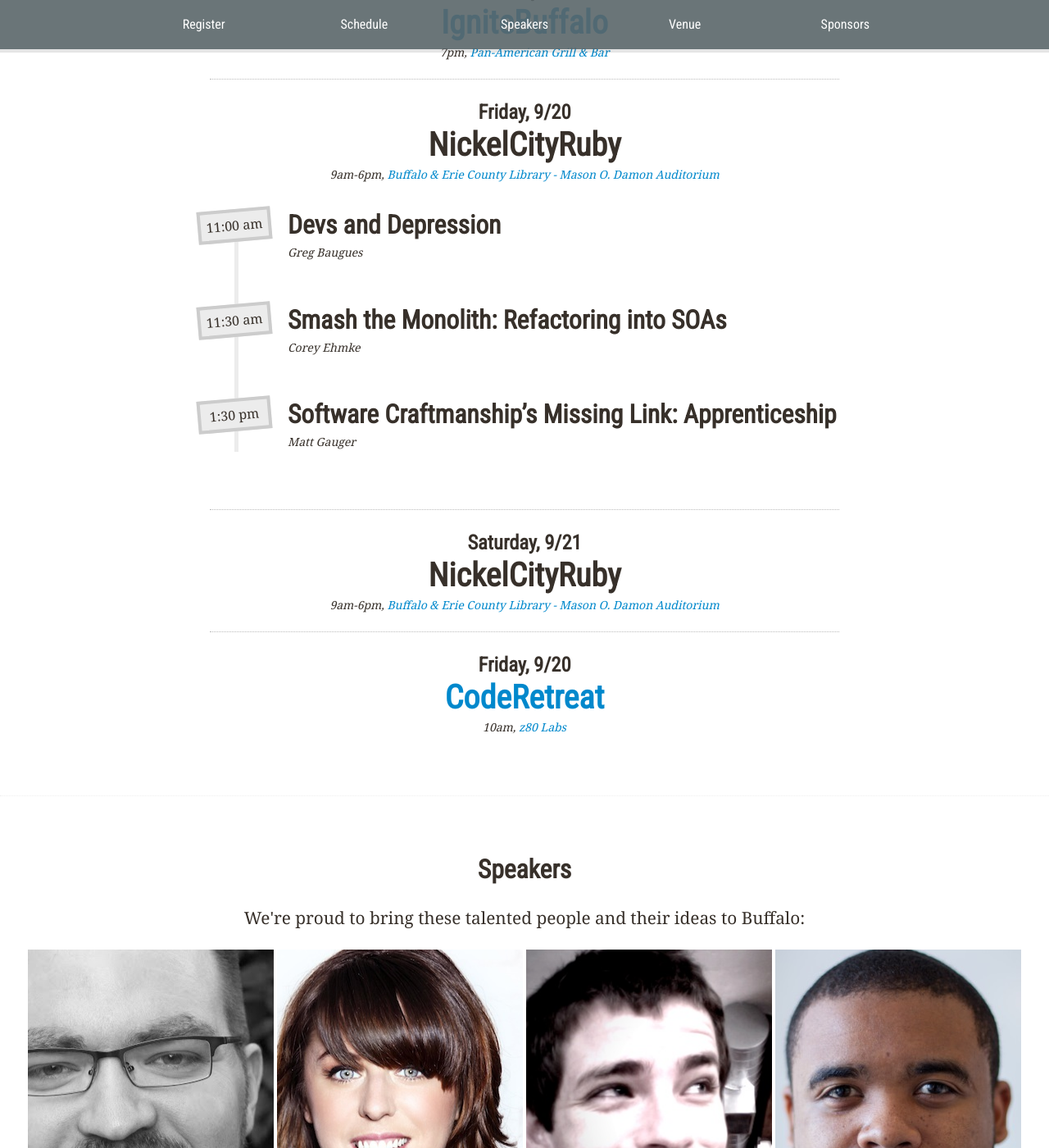
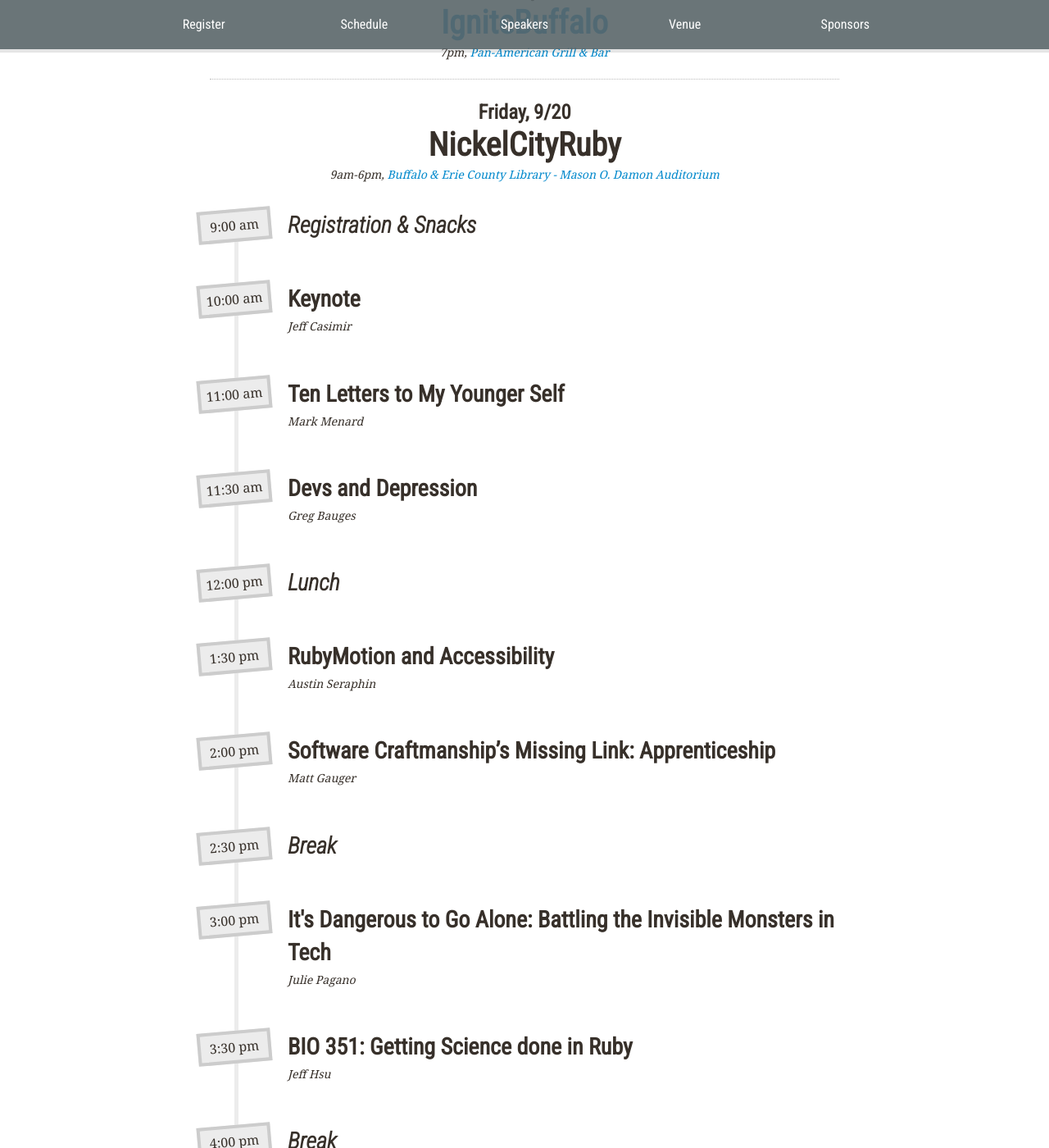
Before and after one commit to nysmakers/nysmakers.github.io, a Jekyll site: the page built from index.html, in a window 1280 px wide and 1400 px high, scrolled down 1155 px. Shown: the whole window at 82% size. Built offline with Jekyll 4.4.1, drawn with Linux system fonts in a browser that asks for light colours; comment, search, counter and statistics services are not loaded; some of the changed text lies outside the part shown.

Commit message:
Friday Schedule

```diff
--- a/index.html
+++ b/index.html
@@ -51,23 +51,78 @@
         <p>9am-6pm, <a href="http://goo.gl/maps/QbquQ">Buffalo &amp; Erie County Library - Mason O. Damon Auditorium</a></p>
 
         <div class="fullschedule">
+          <div class="slot break">
+            <span class="time">9:00 am</span>
+            <h2>Registration & Snacks</h2>
+          </div>
+
+          <div class="slot">
+            <span class="time">10:00 am</span>
+            <h2>Keynote</h2>
+            <p>Jeff Casimir</p>
+          </div>
 
           <div class="slot">
             <span class="time">11:00 am</span>
-            <h2>Devs and Depression</h2>
-            <p>Greg Baugues</p>
+            <h2>Ten Letters to My Younger Self</h2>
+            <p>Mark Menard</p>
           </div>
 
           <div class="slot">
             <span class="time">11:30 am</span>
-            <h2>Smash the Monolith: Refactoring into SOAs</h2>
-            <p>Corey Ehmke</p>
+            <h2>Devs and Depression</h2>
+            <p>Greg Bauges</p>
+          </div>
+
+          <div class="slot break">
+            <span class="time">12:00 pm</span>
+            <h2>Lunch</h2>
           </div>
 
           <div class="slot">
             <span class="time">1:30 pm</span>
+            <h2>RubyMotion and Accessibility</h2>
+            <p>Austin Seraphin</p>
+          </div>
+
+          <div class="slot">
+            <span class="time">2:00 pm</span>
             <h2>Software Craftmanship’s Missing Link: Apprenticeship</h2>
             <p>Matt Gauger</p>
+          </div>
+
+          <div class="slot break">
+            <span class="time">2:30 pm</span>
+            <h2>Break</h2>
+          </div>
+
+          <div class="slot">
+            <span class="time">3:00 pm</span>
+            <h2>It's Dangerous to Go Alone: Battling the Invisible Monsters in Tech</h2>
+            <p>Julie Pagano</p>
+          </div>
+
+          <div class="slot">
+            <span class="time">3:30 pm</span>
+            <h2>BIO 351: Getting Science done in Ruby</h2>
+            <p>Jeff Hsu</p>
+          </div>
+
+          <div class="slot break">
+            <span class="time">4:00 pm</span>
+            <h2>Break</h2>
+          </div>
+
+          <div class="slot">
+            <span class="time">4:15 pm</span>
+            <h2>Keynote</h2>
+            <p>Zach Holman</p>
+          </div>
+
+          <div class="slot">
+            <span class="time">7:00 pm</span>
+            <h2>GitHub Drinkup</h2>
+            <p><a href="http://www.thecenturygrill.com/">Century Grill</a></p>
           </div>
         </div>
 
--- a/stylesheets/responsive.css
+++ b/stylesheets/responsive.css
@@ -34,7 +34,7 @@
   color: #37302a;
   background: #fff;
   font: normal 100%/1.4 sans-serif;
-  font-family: 'Noto Serif', georgia, serif; }
+  font-family: "Noto Serif", georgia, serif; }
 
 #nav,
 #nav * {
@@ -121,7 +121,7 @@
   text-shadow: 1px 1px 1px white; }
 
 h1, h2, h3, h4, h5, h6, nav {
-  font-family: 'Roboto Condensed', Helvetica, sans-serif; }
+  font-family: "Roboto Condensed", Helvetica, sans-serif; }
 
 #nav {
   position: fixed;
@@ -178,7 +178,7 @@
 #schedule li {
   padding: 0px 0px 20px 0px;
   width: 60%;
-  border-top: 1px dotted #BBB; }
+  border-top: 1px dotted #bbbbbb; }
 #schedule .intro {
   font-style: normal; }
 #schedule h2 {
@@ -201,20 +201,24 @@
     #schedule .fullschedule {
       border-left: none;
       margin-left: 0; } }
+  #schedule .fullschedule .break h2 {
+    font-size: 24px;
+    font-style: italic; }
   #schedule .fullschedule .slot {
     position: relative;
     padding-left: 60px;
     margin-bottom: 50px; }
     @media screen and (max-width: 780px) {
       #schedule .fullschedule .slot {
-        padding-left: 10px; } }
+        padding-left: 10px;
+        margin-bottom: 20px; } }
     #schedule .fullschedule .slot .time {
       text-align: center;
       position: absolute;
       left: -50px;
       width: 70px;
       padding: 6px;
-      border: 4px solid #ccc;
+      border: 4px solid #cccccc;
       background-color: #ececec;
       transform: perspective(600px) rotate(-5deg);
       -webkit-transform: perspective(600px) rotate(-5deg); }
@@ -227,6 +231,7 @@
     #schedule .fullschedule .slot h2, #schedule .fullschedule .slot p {
       text-align: left; }
     #schedule .fullschedule .slot h2 {
+      font-size: 28px;
       padding: 0; }
     #schedule .fullschedule .slot p {
       padding: 0; }
@@ -238,7 +243,7 @@
   color: #fff;
   text-shadow: 1px 1px 1px black;
   text-decoration: none;
-  font-family: 'Roboto Condensed', Helvetica, sans-serif;
+  font-family: "Roboto Condensed", Helvetica, sans-serif;
   background-position-x: 50%;
   padding-bottom: 20px; }
   #speakers a:hover {
@@ -263,7 +268,7 @@
     vertical-align: middle;
     font-size: 39px;
     -webkit-transform: perspective(600px) rotateY(10deg);
-    font-family: 'Roboto Condensed', Helvetica, sans-serif;
+    font-family: "Roboto Condensed", Helvetica, sans-serif;
     padding-left: 30px;
     width: 300px;
     text-align: left;
@@ -368,7 +373,7 @@
     box-shadow: inset 0 1px 10px 1px #9aac22; }
 
 footer {
-  border-top: 1px solid #bbb;
+  border-top: 1px solid #bbbbbb;
   padding-top: 1em;
   text-align: center;
   overflow: auto;
@@ -393,7 +398,7 @@
       width: 73px;
       height: 73px;
       display: inline-block;
-      border: 2px solid #fff;
+      border: 2px solid white;
       border-radius: 50%;
       margin: 10px 10px;
       background-size: cover;
```
Also changed, not shown: stylesheets/scss/responsive.scss (+12 -1 lines).
